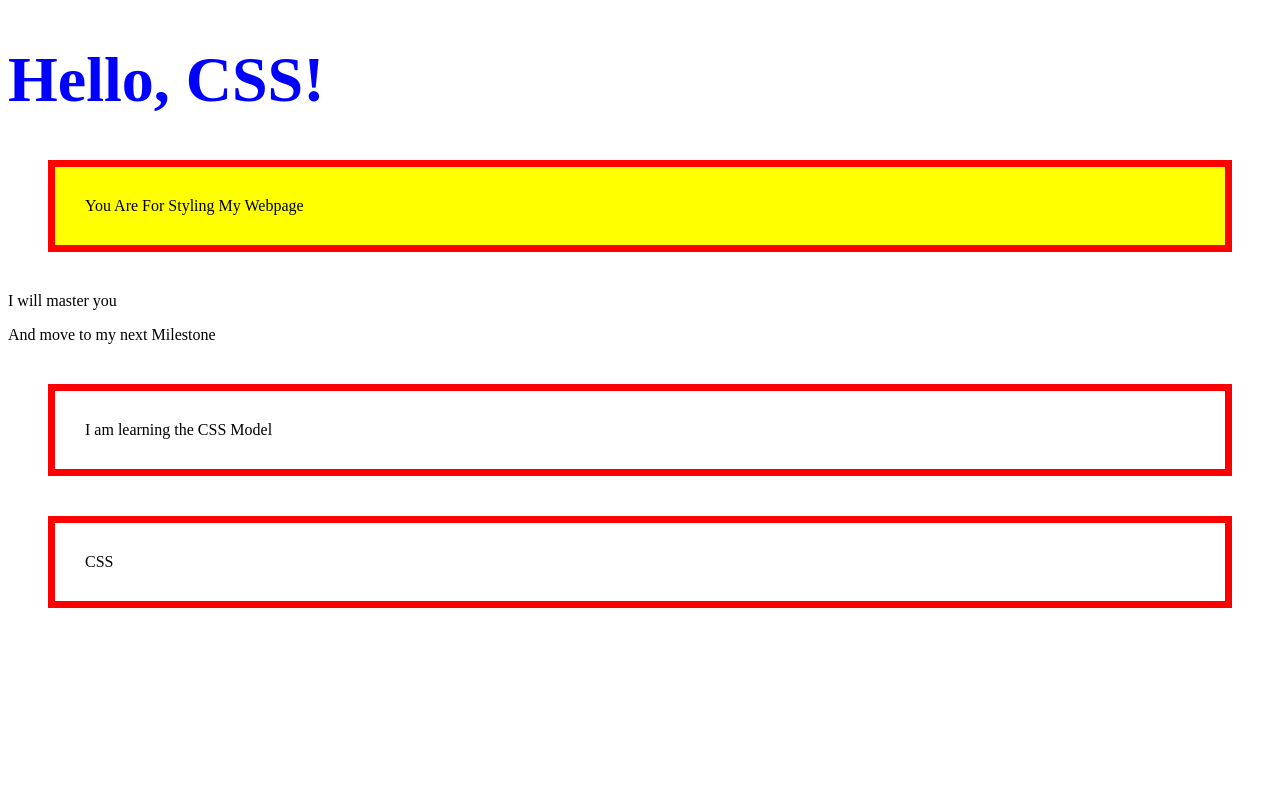
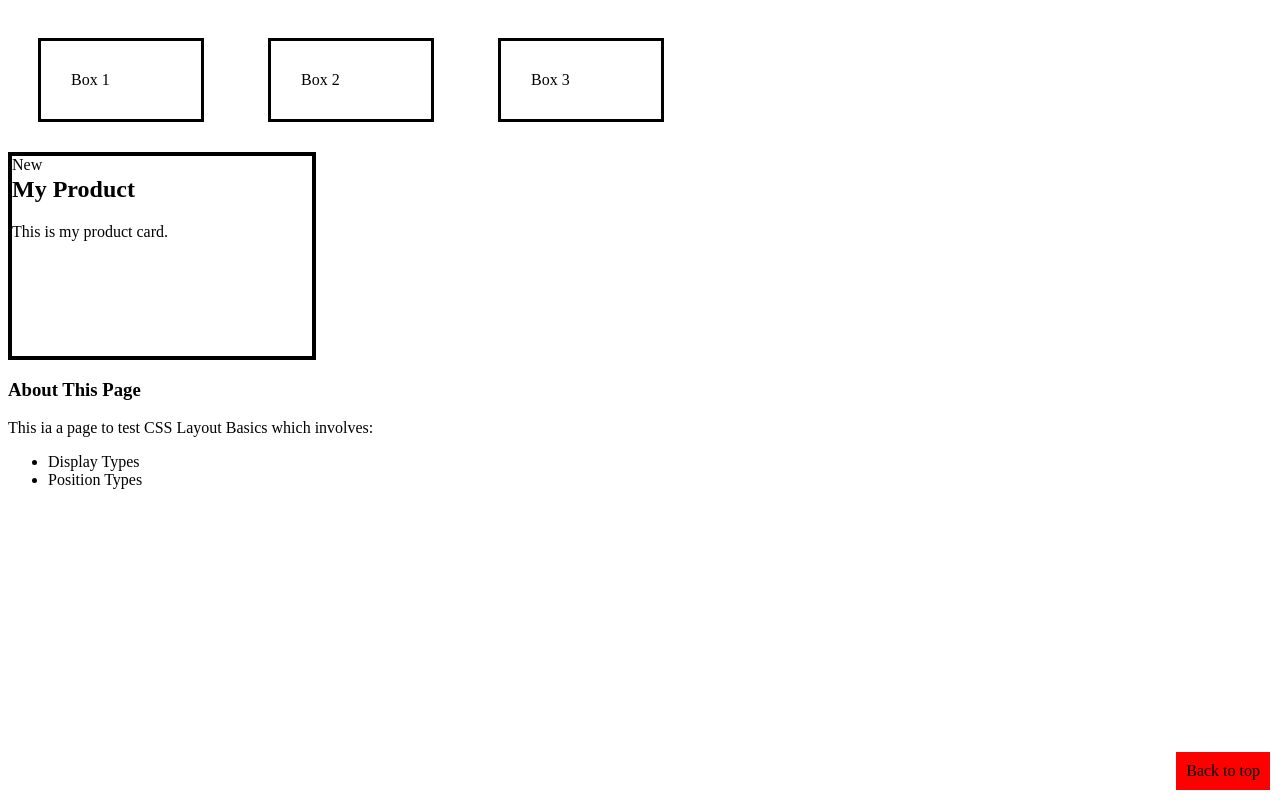
Before and after one commit to ike-hub-droid/CSS-Foundation, a plain HTML site: page index.html in a window 1280 px wide. Drawn offline with Linux system fonts and the light colour scheme.

Commit message:
Complete CSS Milestone 2 - Layout Basics

```diff
--- a/index.html
+++ b/index.html
@@ -7,14 +7,27 @@
     <link rel="stylesheet" href="style.css">
 </head>
 <body>
+<!--Part A: Three boxes-->
+<div class="box">Box 1</div>
+<div class="box">Box 2</div>
+<div class="box">Box 3</div>
 
-    <h1>Hello, CSS!</h1>
-    <div><p class="highlight">You Are For Styling My Webpage</p></div>
-    <p>I will master you</p>
-    <p>And move to my next Milestone</p>
-<div class="container">
-    I am learning the CSS Model
+<!--Part B: Card with badge-->
+<div class="card">
+    <span class="badge">New</span>
+    <h2>My Product</h2>
+    <p>This is my product card.</p>
 </div>
-<div class="container">  CSS</div>
+
+<h3>About This Page</h3>
+<p>This ia a page to test CSS Layout Basics which involves:</p>
+    <ul>
+        <li>Display Types</li>
+        <li>Position Types</li>
+    </ul>
+
+
+<!--Part C: Fixed element-->
+<div class="back-to-top">Back to top</div>
 </body>
 </html>
--- a/style.css
+++ b/style.css
@@ -1,17 +1,28 @@
-h1 {
-    color: blue;
-    font-size: 4em;
+.box {
+    display: inline-block;
+    padding: 30px;
+    width: 100px;
+    margin: 30px;
+    border: 3px solid black;
 }
 
-.highlight {
-    background-color: yellow;
-    padding: 30px;
-    border: 7px solid red;
-    margin: 40px;
+.card {
+    position: relative;
+    width: 300px;
+    height: 200px;
+    border: 4px solid black;
 }
 
-.container {
-    padding: 30px;
-    border: 7px solid red;
-    margin: 40px;
+.badge {
+    position:absolute;
+    top: 0;
+    left: 0;
 }
+
+.back-to-top {
+    position:fixed;
+    bottom: 10px;
+    right: 10px;
+    padding: 10px;
+    background-color: red;
+}
```
